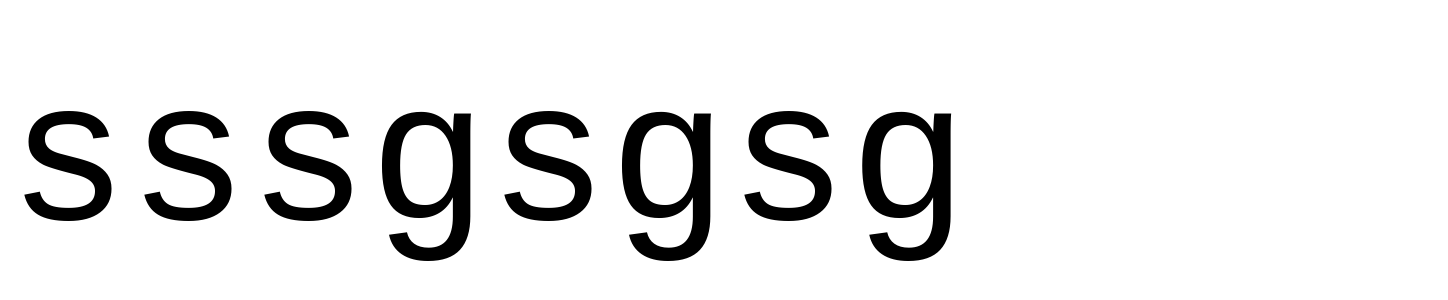
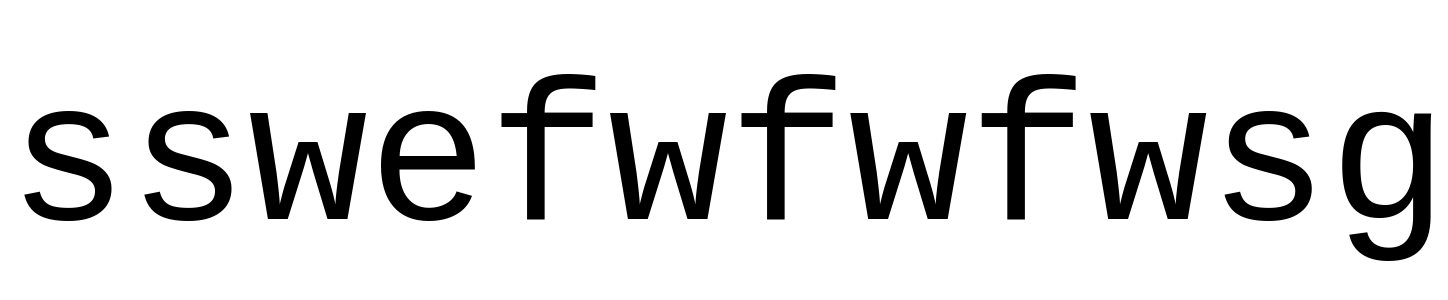
Before and after one commit to Art1kAHAHA/first-project, a plain HTML site: page index.html in a window 1280 px wide. Shown: the part 148-448 px from the top of the page, 1448 px wide, since content can reach past the window. Drawn offline with Linux system fonts and the light colour scheme.

Commit message:
Обновлен текст

```diff
--- a/index.html
+++ b/index.html
@@ -7,7 +7,7 @@
 </head>
 <body>
     <div class="header">
-        <p>sssgsgsg</p>
+        <p>sswefwfwfwsg</p>
     </div>
 </body>
 </html>
```
